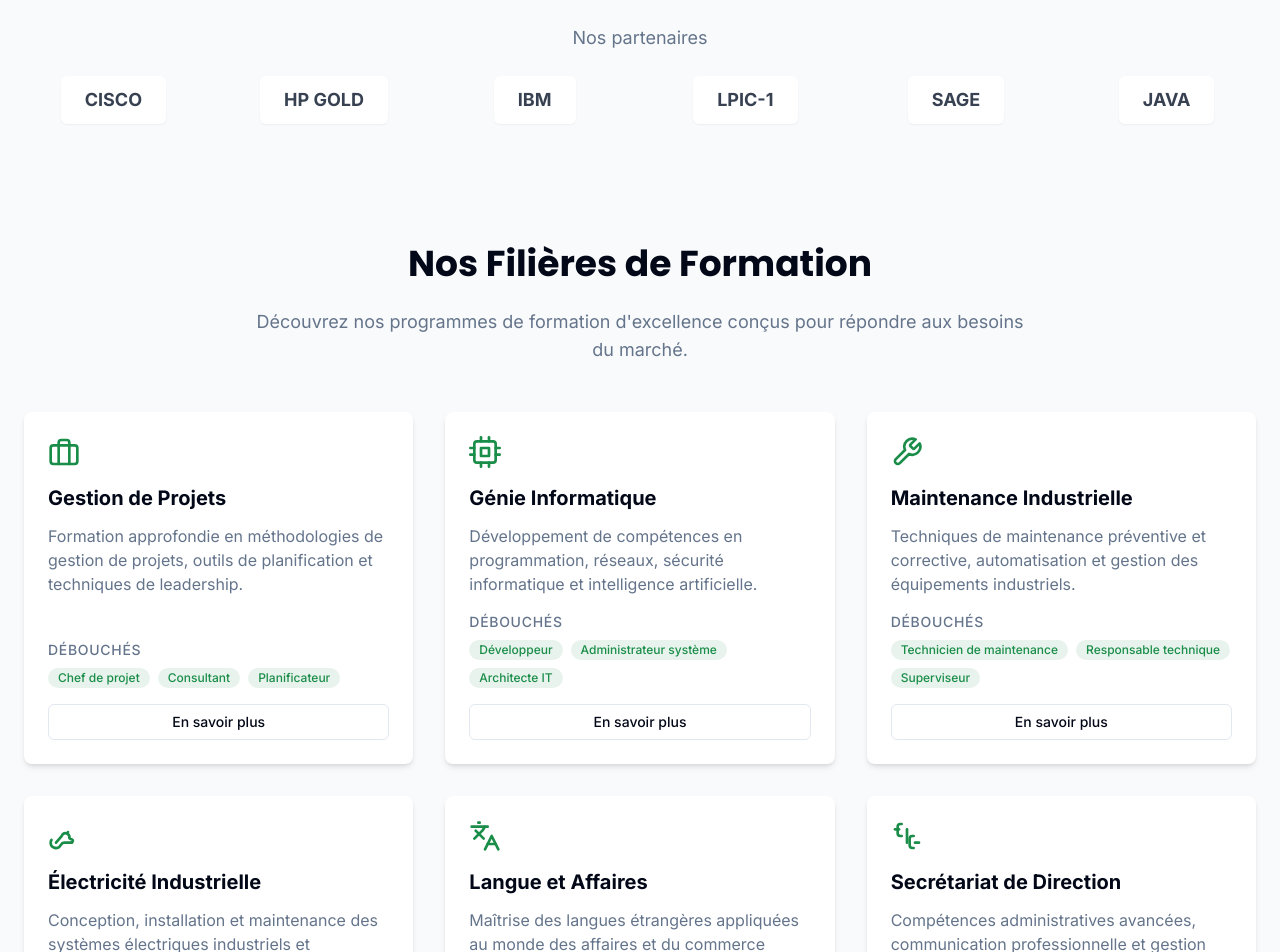
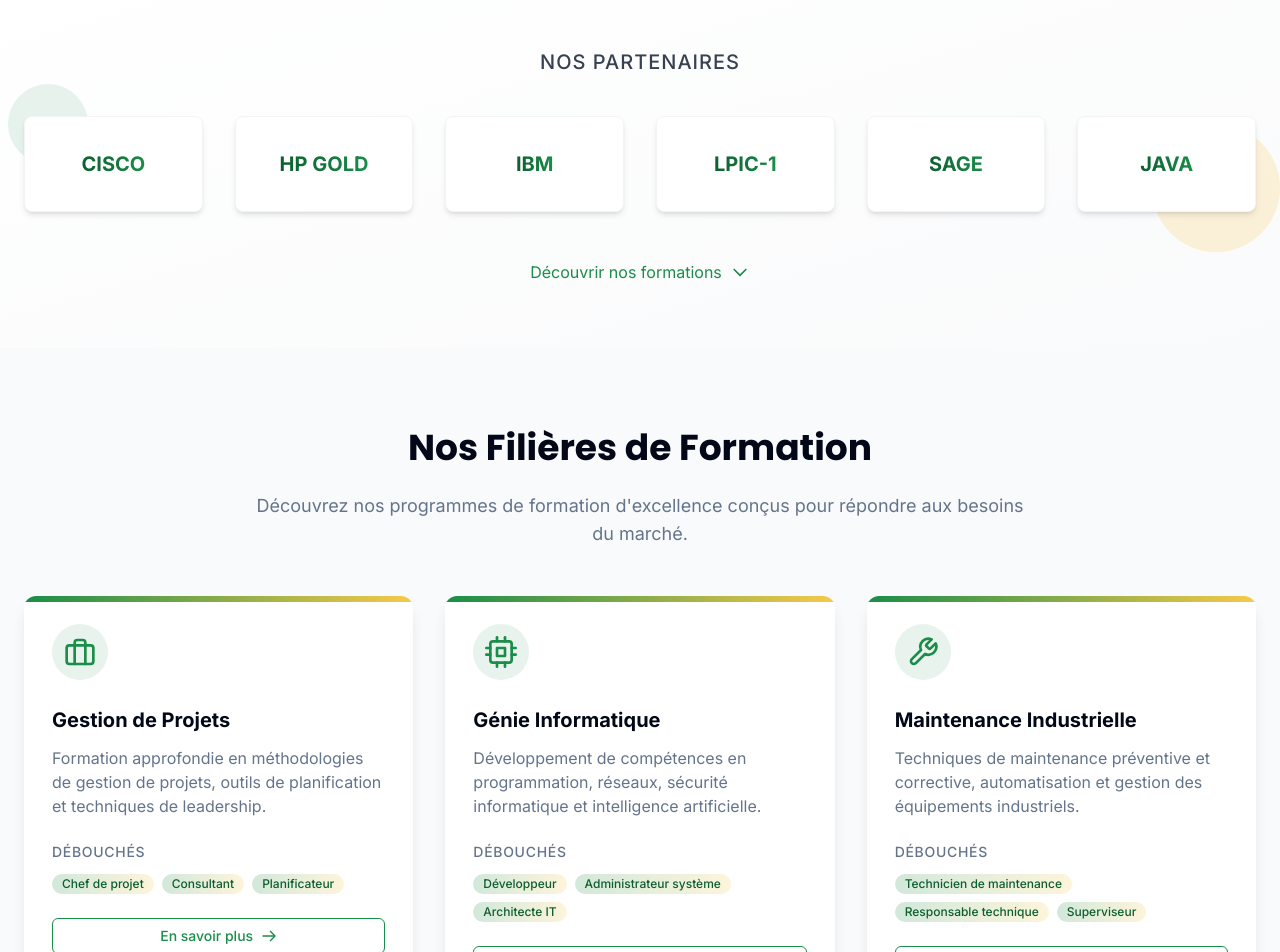
Before and after one commit to forcejesus/estim-enroll-online, a React (Vite) app: page / in a window 1280 px wide. Shown: the part 660-1612 px from the top of the page. Built offline with nearby package versions, Linux system fonts and the light colour scheme.

Commit message:
Refactor: Improve design and content
Improve the design and content of the platform, including the homepage and partner logos, to be more user-friendly and promote the school effectively.

```diff
--- a/src/components/Partners.tsx
+++ b/src/components/Partners.tsx
@@ -12,18 +12,34 @@ const Partners = () => {
   ];
 
   return (
-    <section className="py-10 bg-gray-50">
+    <section className="py-16 bg-gradient-to-br from-white to-gray-50">
       <div className="container">
-        <h3 className="text-center text-lg text-muted-foreground mb-6">Nos partenaires</h3>
-        <div className="grid grid-cols-2 md:grid-cols-3 lg:grid-cols-6 gap-8 items-center justify-items-center">
+        <h3 className="text-center text-xl text-gray-700 font-medium mb-10 uppercase tracking-wider">Nos Partenaires</h3>
+
+        <div className="relative">
+          {/* Decorative elements */}
+          <div className="hidden md:block absolute -top-8 -left-4 w-20 h-20 rounded-full bg-estim-green/10 z-0"></div>
+          <div className="hidden md:block absolute -bottom-10 -right-6 w-32 h-32 rounded-full bg-estim-gold/20 z-0"></div>
+
+          <div className="relative z-10 grid grid-cols-2 sm:grid-cols-3 lg:grid-cols-6 gap-8 items-center justify-items-center">
             {partners.map((partner, index) => (
               <div
                 key={index}
-              className="h-12 flex items-center justify-center bg-white rounded-md px-6 py-3 shadow-sm hover:shadow-md transition-shadow"
+                className="h-24 w-full max-w-[180px] flex items-center justify-center bg-white rounded-lg px-6 py-4 shadow-md hover:shadow-lg transition-all duration-300 transform hover:-translate-y-1 border border-gray-100"
               >
-              <span className="text-lg font-bold text-gray-700">{partner.logo}</span>
+                <span className="text-xl font-bold bg-gradient-to-r from-estim-darkGreen to-estim-green bg-clip-text text-transparent">{partner.logo}</span>
               </div>
             ))}
+          </div>
+        </div>
+
+        <div className="flex justify-center mt-12">
+          <a href="#tracks" className="inline-flex items-center text-estim-green hover:text-estim-darkGreen transition-colors">
+            <span>Découvrir nos formations</span>
+            <svg xmlns="http://www.w3.org/2000/svg" className="ml-2 h-5 w-5" fill="none" viewBox="0 0 24 24" stroke="currentColor">
+              <path strokeLinecap="round" strokeLinejoin="round" strokeWidth={2} d="M19 9l-7 7-7-7" />
+            </svg>
+          </a>
         </div>
       </div>
     </section>
--- a/src/components/TrackCard.tsx
+++ b/src/components/TrackCard.tsx
@@ -11,18 +11,32 @@ interface TrackCardProps {
 
 const TrackCard: React.FC<TrackCardProps> = ({ title, description, icon, careers }) => {
   return (
-    <div className="bg-white rounded-lg shadow-md hover:shadow-lg transition-shadow p-6 flex flex-col h-full">
-      <div className="mb-4 text-estim-green">{icon}</div>
-      <h3 className="text-xl font-bold mb-3">{title}</h3>
-      <p className="text-muted-foreground mb-4 flex-grow">{description}</p>
+    <div className="relative bg-white rounded-xl shadow-lg hover:shadow-xl transition-all duration-300 overflow-hidden group">
+      {/* Card header with decorative accent */}
+      <div className="absolute top-0 left-0 w-full h-1.5 bg-gradient-to-r from-estim-green to-estim-gold"></div>
 
-      <div className="mb-4">
-        <h4 className="font-medium text-sm uppercase tracking-wider text-muted-foreground mb-2">Débouchés</h4>
+      <div className="p-7">
+        {/* Icon with animated background */}
+        <div className="mb-5 rounded-full p-3 inline-block bg-estim-green/10 text-estim-green group-hover:bg-estim-green group-hover:text-white transition-colors duration-300">
+          <div className="text-2xl">
+            {icon}
+          </div>
+        </div>
+
+        {/* Title with hover effect */}
+        <h3 className="text-xl font-bold mb-3 group-hover:text-estim-green transition-colors">{title}</h3>
+
+        {/* Description */}
+        <p className="text-muted-foreground mb-6 line-clamp-3">{description}</p>
+
+        {/* Careers tags */}
+        <div className="mb-6">
+          <h4 className="font-medium text-sm uppercase tracking-wider text-muted-foreground mb-3">Débouchés</h4>
           <div className="flex flex-wrap gap-2">
             {careers.map((career, index) => (
               <span
                 key={index}
-              className="inline-flex items-center px-2.5 py-0.5 rounded-full text-xs font-medium bg-estim-green/10 text-estim-green"
+                className="inline-flex items-center px-2.5 py-0.5 rounded-full text-xs font-medium bg-gradient-to-r from-estim-green/20 to-estim-gold/20 text-estim-darkGreen"
               >
                 {career}
               </span>
@@ -30,9 +44,18 @@ const TrackCard: React.FC<TrackCardProps> = ({ title, description, icon, careers
           </div>
         </div>
 
-      <Button variant="outline" size="sm" className="mt-auto">
-        En savoir plus
+        {/* Button with animation */}
+        <Button
+          variant="outline"
+          size="sm"
+          className="w-full border-estim-green text-estim-green hover:bg-estim-green hover:text-white group-hover:shadow-md transition-all"
+        >
+          <span>En savoir plus</span>
+          <svg xmlns="http://www.w3.org/2000/svg" className="ml-2 h-4 w-4" fill="none" viewBox="0 0 24 24" stroke="currentColor">
+            <path strokeLinecap="round" strokeLinejoin="round" strokeWidth={2} d="M14 5l7 7m0 0l-7 7m7-7H3" />
+          </svg>
         </Button>
+      </div>
     </div>
   );
 };
--- a/src/pages/Index.tsx
+++ b/src/pages/Index.tsx
@@ -15,25 +15,34 @@ const Index = () => {
         <Hero />
         <Partners />
         <Tracks />
-        <section id="about" className="section-padding">
+        <section id="about" className="py-20 bg-gradient-to-br from-white via-gray-50 to-white">
           <div className="container">
             <div className="max-w-3xl mx-auto text-center">
-              <h2 className="section-title">À propos de ESTIM</h2>
-              <p className="text-lg text-muted-foreground mb-6">
+              <h2 className="text-3xl md:text-4xl font-bold font-heading mb-6">À propos de ESTIM</h2>
+
+              <div className="relative">
+                {/* Decorative elements */}
+                <div className="absolute -top-10 -left-16 w-32 h-32 bg-estim-green/5 rounded-full blur-xl"></div>
+                <div className="absolute -bottom-16 -right-10 w-24 h-24 bg-estim-gold/10 rounded-full blur-xl"></div>
+
+                <div className="relative z-10">
+                  <p className="text-lg text-gray-700 mb-6 leading-relaxed">
                     L'École Supérieure de Technologie, d'Innovation et de Management (ESTIM) est une
                     institution d'enseignement supérieur dédiée à l'excellence académique et à la
                     formation de professionnels hautement qualifiés.
                   </p>
-              <p className="text-lg text-muted-foreground mb-6">
+                  <p className="text-lg text-gray-700 mb-6 leading-relaxed">
                     Notre mission est de préparer les étudiants aux défis du marché du travail en leur
                     offrant une formation complète, basée sur les compétences pratiques et les connaissances
                     théoriques nécessaires à leur réussite professionnelle.
                   </p>
-              <p className="text-lg text-muted-foreground">
+                  <p className="text-lg text-gray-700 leading-relaxed">
                     ESTIM se distingue par ses partenariats industriels solides, son corps professoral
                     expérimenté et ses programmes académiques constamment mis à jour pour répondre aux
                     exigences du monde professionnel.
                   </p>
+                </div>
+              </div>
             </div>
           </div>
         </section>
```
Lines whose indentation alone changed are shown as unchanged.
